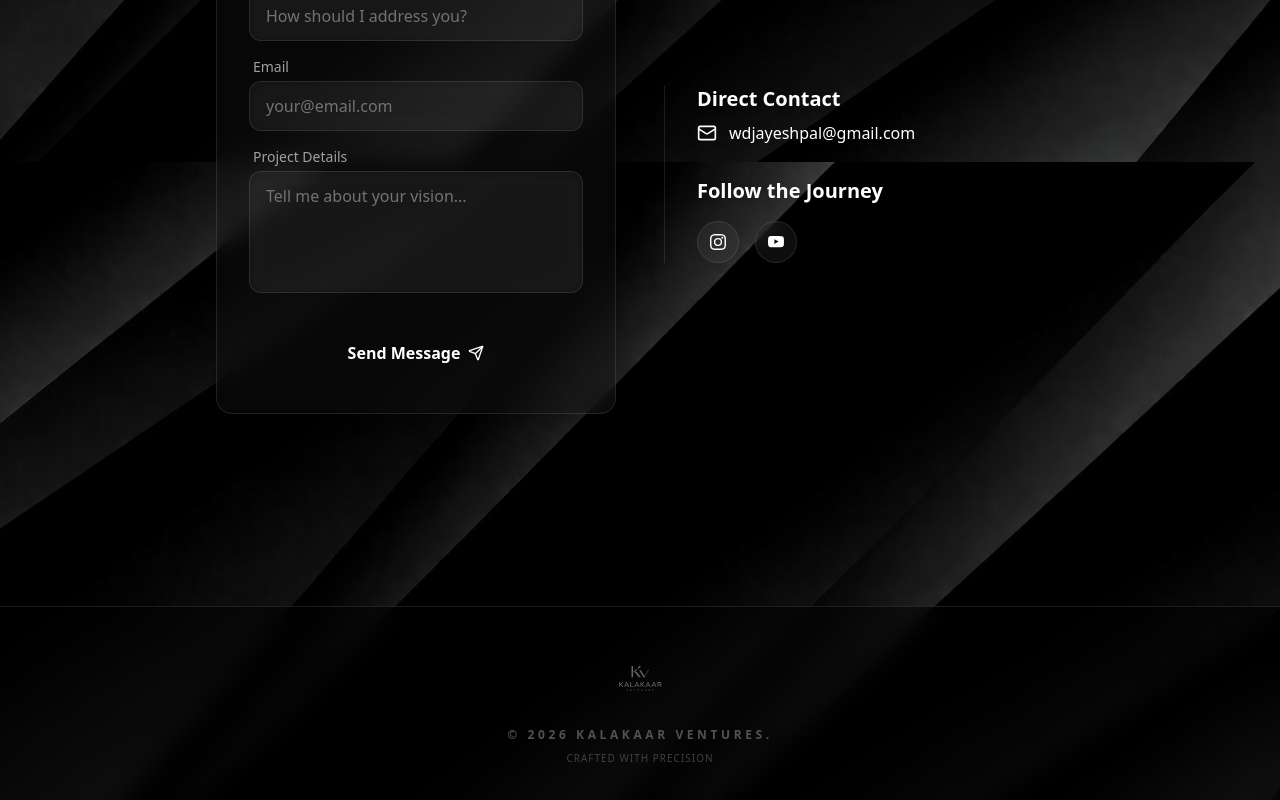
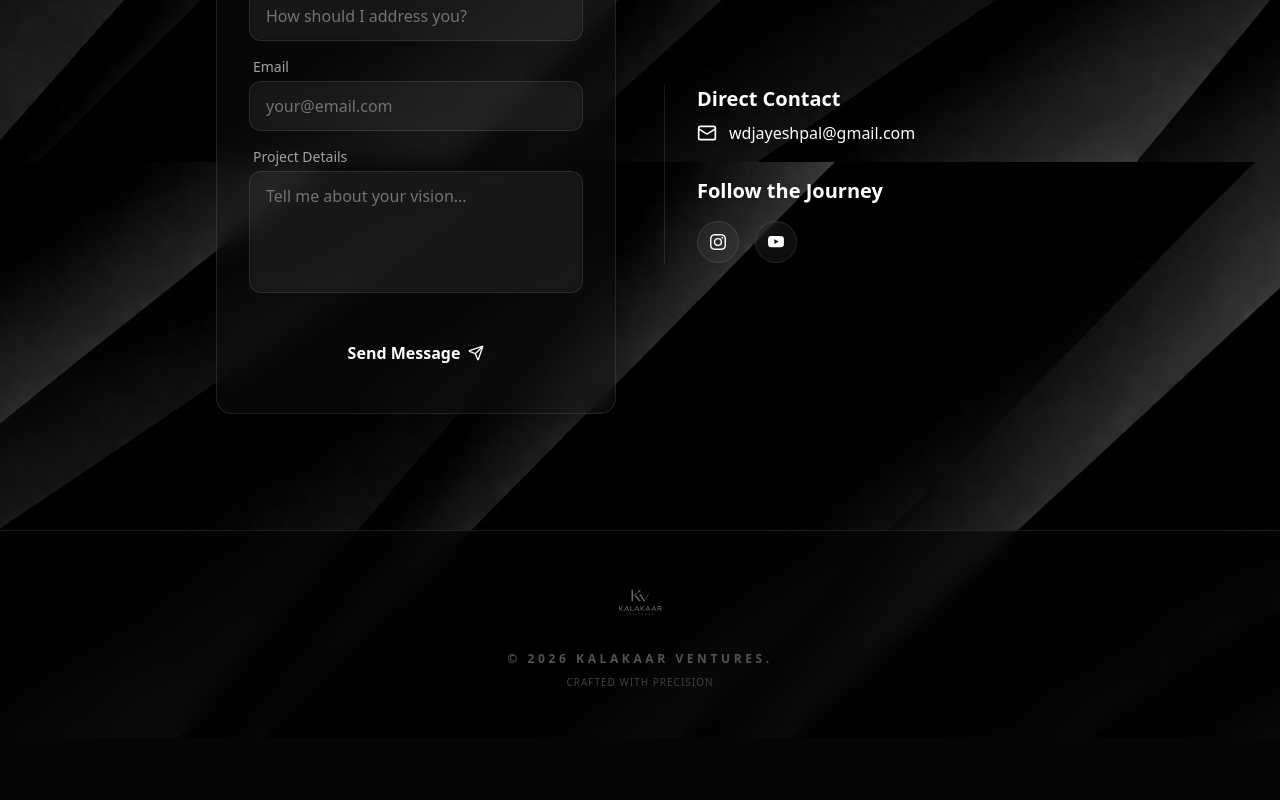
Before and after one commit to jayeshpal001/Kalakaar-Ventures-react, a Next.js app in the folder kalakaar-next/: page / in a window 1280 px wide. Shown: the part 2238-3038 px from the top of the page. After the commit the page ends 2976 px from the top, so only its background shows below. Built offline with nearby package versions, Linux system fonts and the light colour scheme; no server answers.

Commit message:
top margin reduce in footer

```diff
--- a/kalakaar-next/src/components/layout/Footer.jsx
+++ b/kalakaar-next/src/components/layout/Footer.jsx
@@ -2,7 +2,7 @@ import Image from "next/image";
 
 export default function Footer() {
   return (
-    <footer className="w-full py-12 mt-24 border-t border-white/10 flex flex-col items-center justify-center bg-black/50 backdrop-blur-md">
+    <footer className="w-full py-12 mt-5 border-t border-white/10 flex flex-col items-center justify-center bg-black/50 backdrop-blur-md">
       <div className="relative w-12 h-12 mb-6 opacity-40 hover:opacity-100 transition-opacity duration-500 cursor-pointer">
         <Image
           src="/logo.png"
```
